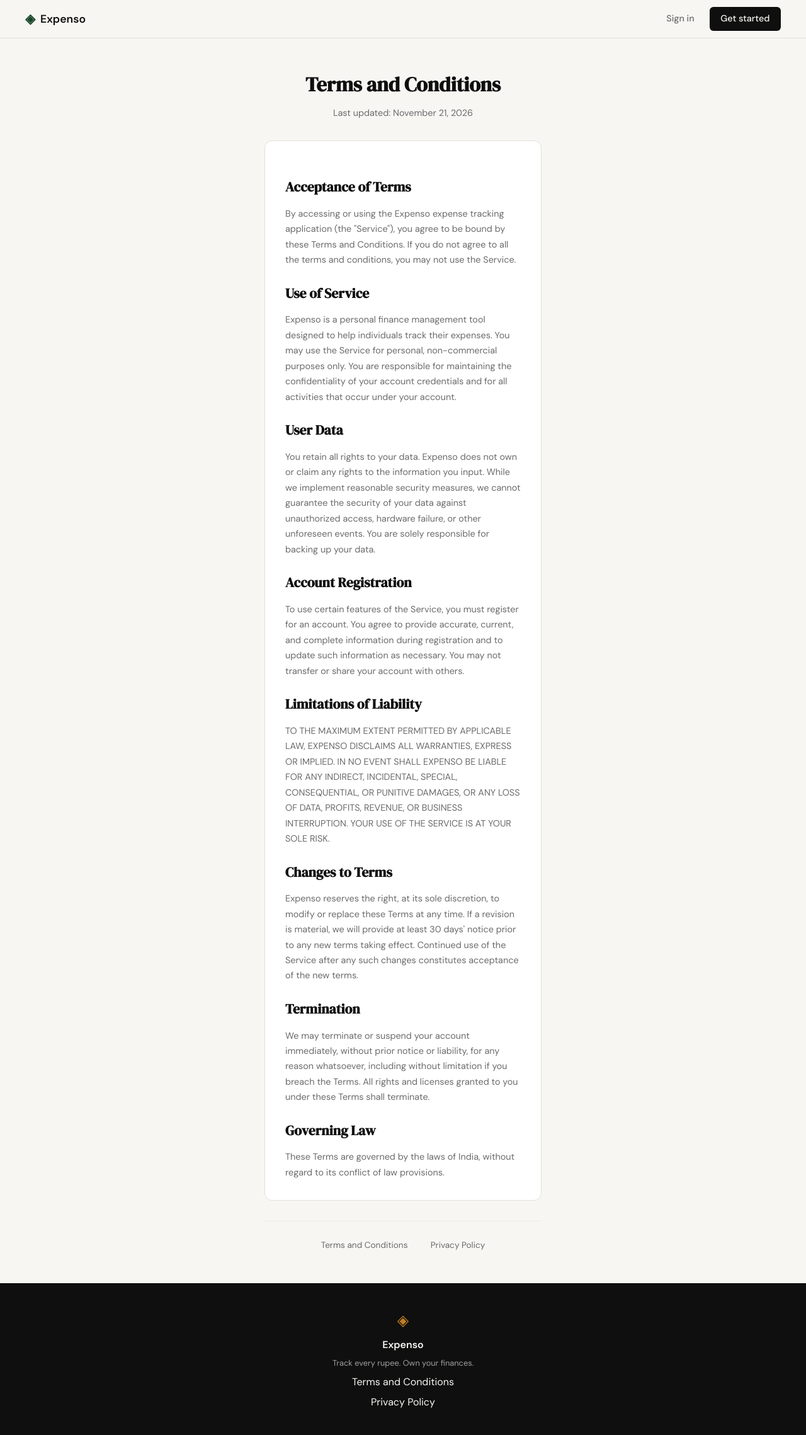
After one commit to KrishnaCodeCrafter/Expenso, a Flask app: page /terms in a window 1280 px wide. The commit adds this page. Shown: the whole page at 63% size. Run offline with Flask 3, Linux system fonts and the light colour scheme.

Commit message:
feat: add terms and privacy policy pages with footer links

```diff
--- a/app.py
+++ b/app.py
@@ -20,6 +20,16 @@ def register():
 @app.route("/login")
 def login():
     return render_template("login.html")
+
+
+@app.route("/terms")
+def terms():
+    return render_template("terms.html")
+
+
+@app.route("/privacy")
+def privacy():
+    return render_template("privacy.html")
 
 
 # ------------------------------------------------------------------ #
--- a/static/css/style.css
+++ b/static/css/style.css
@@ -410,6 +410,25 @@ a { color: inherit; text-decoration: none; }
     margin-bottom: 1.5rem;
 }
 
+.auth-card h2 {
+    font-family: var(--font-display);
+    font-size: 1.35rem;
+    color: var(--ink);
+    margin-bottom: 0.75rem;
+    margin-top: 1.5rem;
+}
+
+.auth-card p {
+    font-size: 0.9rem;
+    color: var(--ink-muted);
+    line-height: 1.7;
+    margin-bottom: 1rem;
+}
+
+.auth-card p:last-child {
+    margin-bottom: 0;
+}
+
 .auth-error {
     background: var(--danger-light);
     color: var(--danger);
@@ -478,6 +497,28 @@ a { color: inherit; text-decoration: none; }
 .auth-switch a:hover { text-decoration: underline; }
 
 /* ------------------------------------------------------------------ */
+/* Footer links (terms/privacy pages)                                  */
+/* ------------------------------------------------------------------ */
+
+.footer-links {
+    text-align: center;
+    margin-top: 2rem;
+    padding-top: 1.5rem;
+    border-top: 1px solid var(--border-soft);
+}
+
+.footer-links a {
+    color: var(--ink-muted);
+    font-size: 0.85rem;
+    margin: 0 1rem;
+    transition: color 0.2s;
+}
+
+.footer-links a:hover {
+    color: var(--accent);
+}
+
+/* ------------------------------------------------------------------ */
 /* Footer                                                              */
 /* ------------------------------------------------------------------ */
 
--- a/templates/base.html
+++ b/templates/base.html
@@ -34,8 +34,8 @@
             <span class="brand-icon">◈</span>
             <span class="footer-name">Expenso</span>
             <p class="footer-copy">Track every rupee. Own your finances.</p>
-            <a href="#">Terms and Conditions</a>
-            <a href="#">Privacy Policy</a>
+            <a href="{{ url_for('terms') }}">Terms and Conditions</a>
+            <a href="{{ url_for('privacy') }}">Privacy Policy</a>
         </div>
     </footer>
 
--- /dev/null
+++ b/templates/terms.html
@@ -0,0 +1,49 @@
+{% extends "base.html" %}
+
+{% block title %}Terms and Conditions — Expenso{% endblock %}
+
+{% block content %}
+
+<section class="auth-section">
+    <div class="auth-container">
+
+        <div class="auth-header">
+            <h1 class="auth-title">Terms and Conditions</h1>
+            <p class="auth-subtitle">Last updated: November 21, 2026</p>
+        </div>
+
+        <div class="auth-card">
+            <h2>Acceptance of Terms</h2>
+            <p>By accessing or using the Expenso expense tracking application (the "Service"), you agree to be bound by these Terms and Conditions. If you do not agree to all the terms and conditions, you may not use the Service.</p>
+
+            <h2>Use of Service</h2>
+            <p>Expenso is a personal finance management tool designed to help individuals track their expenses. You may use the Service for personal, non-commercial purposes only. You are responsible for maintaining the confidentiality of your account credentials and for all activities that occur under your account.</p>
+
+            <h2>User Data</h2>
+            <p>You retain all rights to your data. Expenso does not own or claim any rights to the information you input. While we implement reasonable security measures, we cannot guarantee the security of your data against unauthorized access, hardware failure, or other unforeseen events. You are solely responsible for backing up your data.</p>
+
+            <h2>Account Registration</h2>
+            <p>To use certain features of the Service, you must register for an account. You agree to provide accurate, current, and complete information during registration and to update such information as necessary. You may not transfer or share your account with others.</p>
+
+            <h2>Limitations of Liability</h2>
+            <p>TO THE MAXIMUM EXTENT PERMITTED BY APPLICABLE LAW, EXPENSO DISCLAIMS ALL WARRANTIES, EXPRESS OR IMPLIED. IN NO EVENT SHALL EXPENSO BE LIABLE FOR ANY INDIRECT, INCIDENTAL, SPECIAL, CONSEQUENTIAL, OR PUNITIVE DAMAGES, OR ANY LOSS OF DATA, PROFITS, REVENUE, OR BUSINESS INTERRUPTION. YOUR USE OF THE SERVICE IS AT YOUR SOLE RISK.</p>
+
+            <h2>Changes to Terms</h2>
+            <p>Expenso reserves the right, at its sole discretion, to modify or replace these Terms at any time. If a revision is material, we will provide at least 30 days' notice prior to any new terms taking effect. Continued use of the Service after any such changes constitutes acceptance of the new terms.</p>
+
+            <h2>Termination</h2>
+            <p>We may terminate or suspend your account immediately, without prior notice or liability, for any reason whatsoever, including without limitation if you breach the Terms. All rights and licenses granted to you under these Terms shall terminate.</p>
+
+            <h2>Governing Law</h2>
+            <p>These Terms are governed by the laws of India, without regard to its conflict of law provisions.</p>
+        </div>
+
+        <div class="footer-links">
+            <a href="{{ url_for('terms') }}">Terms and Conditions</a>
+            <a href="{{ url_for('privacy') }}">Privacy Policy</a>
+        </div>
+
+    </div>
+</section>
+
+{% endblock %}
```
Also changed, not shown: templates/privacy.html (added, +49 -0 lines).
